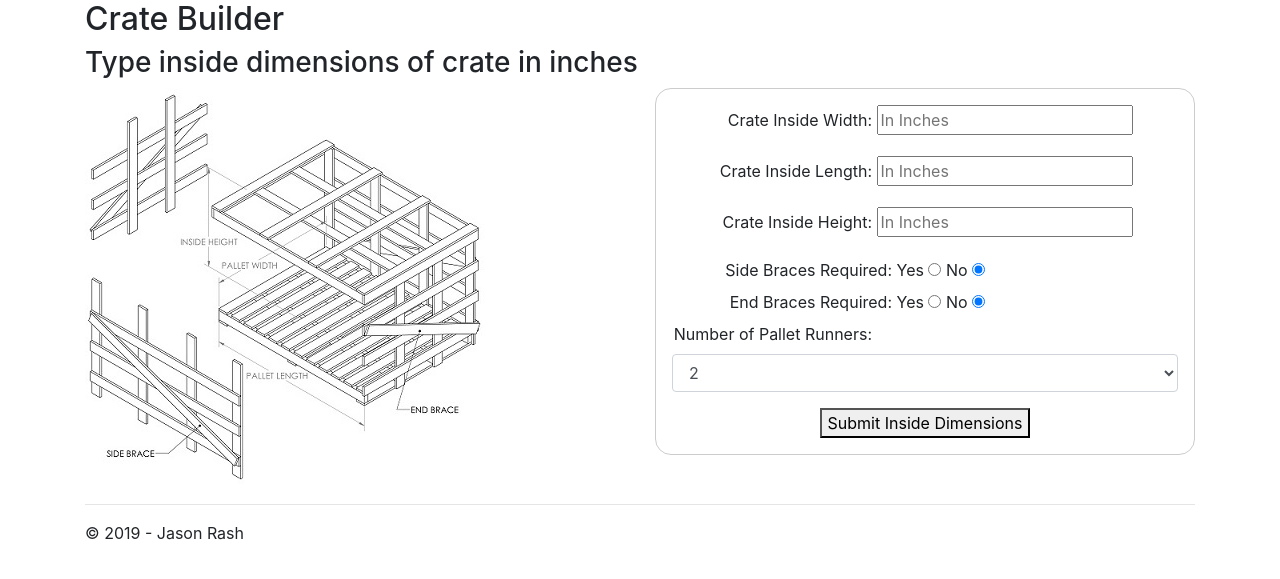
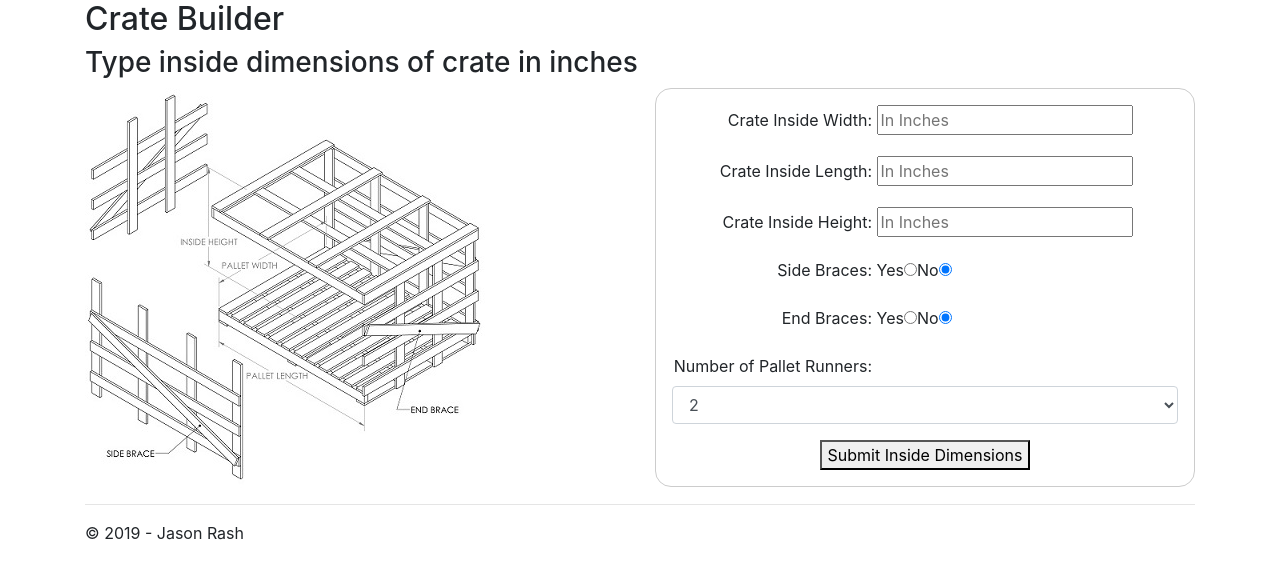
Before and after one commit to JasonMRash/CrateBuilder, a Flask app: page / in a window 1280 px wide. Shown: the part 56-635 px from the top of the page. Run offline with Flask 2, Linux system fonts and the light colour scheme; some libraries are stand-ins or nearby versions.

Commit message:
Work on Crate Builder Form

```diff
--- a/CrateBuilder/templates/cratebuilder.html
+++ b/CrateBuilder/templates/cratebuilder.html
@@ -23,19 +23,23 @@
                 <label for="insideHeight">Crate Inside Height:</label>
                 <input type="number" step="any" min="12" id="insideHeight" name="inside_height" placeholder="In Inches" required>
             </div>
-            <div class="form-check">
-                <label for="sideBraces">Side Braces Required:</label>
+            <div class="form-group">
+                <label for="sideBraces">Side Braces:</label>
+                <div class="form-check form-check-inline">
                     <span>Yes</span>
                     <input type="radio" id="sideBracesYes" name="side_braces" value=1 />
                     <span>No</span>
                     <input type="radio" id="sideBracesNo" name="side_braces" value=0 checked />
                 </div>
-            <div class="form-check">
-                <label for="endBraces">End Braces Required:</label>
+            </div>
+            <div class="form-group">
+                <label for="endBraces">End Braces:</label>
+                <div class="form-check form-check-inline">
                     <span>Yes</span>
                     <input type="radio" id="endBracesYes" name="end_braces" value=1 />
                     <span>No</span>
                     <input type="radio" id="endBracesNo" name="end_braces" value=0 checked />
+                </div>
             </div>
             <div class="form-group">
                 <label for="numRunners">Number of Pallet Runners:</label>
```
Lines whose indentation alone changed are shown as unchanged.
